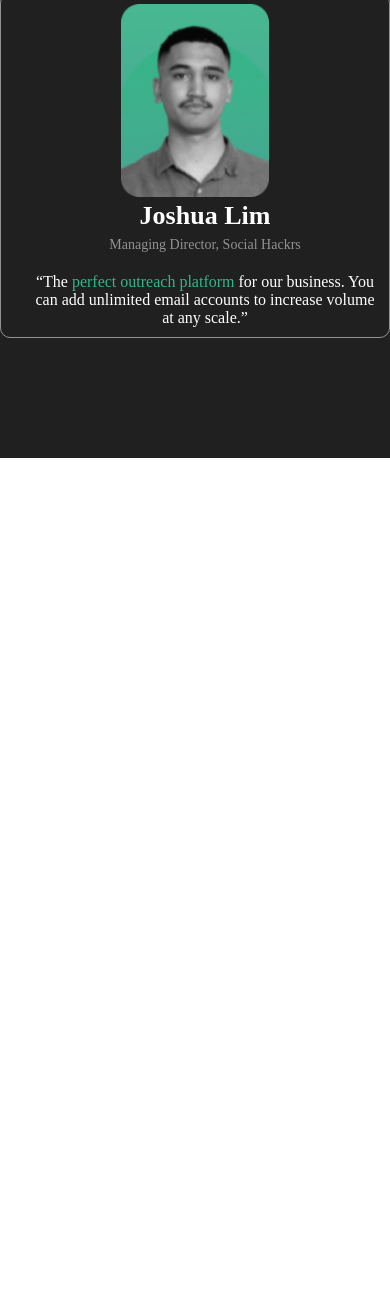
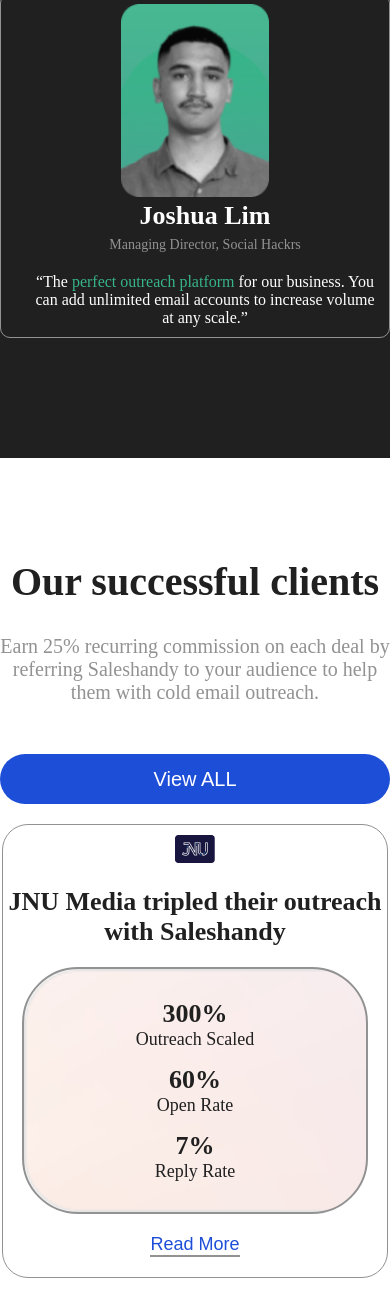
Before and after one commit to developer-meet/saleshandy, a plain HTML site: page index.html in a window 390 px wide. Shown: the part 2761-4077 px from the top of the page. Before the commit the page ends 3219 px from the top, so only its background shows below. Drawn offline with Linux system fonts and the light colour scheme.

Commit message:
Complete Section Six

```diff
--- a/CSS/style.css
+++ b/CSS/style.css
@@ -142,7 +142,7 @@ body {
     color: var(--sim-dark-gray);
 }
 
-.sim-perpul{
+.sim-perpul {
     color: #A855F7;
 }
 
@@ -479,7 +479,7 @@ body {
 
 }
 
-/* Forth Section */
+/* Fourth Section */
 
 .sec-4 {
     max-width: 1320px;
@@ -649,7 +649,7 @@ body {
 
 /* Fifth Section */
 
-.sec-5{
+.sec-5 {
     max-width: 1320px;
     height: auto;
     padding: 100px 40px;
@@ -657,17 +657,17 @@ body {
     margin: 100px auto 0;
 }
 
-.sec-5-text-container{
+.sec-5-text-container {
     width: 50%;
     height: 100%;
 }
 
-.sec-5-img-container{
+.sec-5-img-container {
     width: 50%;
     height: 100%;
 }
 
-.text-container-heading{
+.text-container-heading {
     margin-bottom: 20px;
 }
 
@@ -681,7 +681,7 @@ body {
     margin: 40px 0 0 0;
 }
 
-.sec-5-img-box-1{
+.sec-5-img-box-1 {
     width: 90%;
     height: auto;
     border: 1px solid var(--sim-gray);
@@ -690,73 +690,73 @@ body {
     margin: 0 auto 20px;
 }
 
-.box-1-img{
+.box-1-img {
     width: 20%;
     height: 100%;
 }
 
-.box-1-img img{
+.box-1-img img {
     width: 100%;
 }
 
-.box-1-img-content{
+.box-1-img-content {
     width: 80%;
     height: 100%;
     padding-left: 20px;
 }
 
-.box-1-img-name{
+.box-1-img-name {
     margin-bottom: 6px;
 }
 
-.box-1-para{
+.box-1-para {
     margin-top: 20px;
 }
 
-@media screen and (max-width:1100px){
-    .sec-5{
+@media screen and (max-width:1100px) {
+    .sec-5 {
         display: block;
         width: 100%;
         height: auto;
         padding: 100px 0;
     }
 
-    .sec-5-text-container{
+    .sec-5-text-container {
         width: 100%;
         text-align: center;
     }
 
-    .text-container-heading{
+    .text-container-heading {
         font-size: 40px;
     }
 
-    .sec-5-text-container button{
+    .sec-5-text-container button {
         width: 50%;
         margin: 20px auto 40px;
     }
 
-    .sec-5-img-container{
+    .sec-5-img-container {
         width: 100%;
         text-align: center;
     }
 
-    .sec-5-img-box-1{
+    .sec-5-img-box-1 {
         align-items: center;
     }
 
 }
 
 @media screen and (max-width:710px) {
-    .sec-5-img-box-1{
+    .sec-5-img-box-1 {
         display: block;
         width: 100%;
     }
 
-    .box-1-img{
+    .box-1-img {
         margin: auto;
     }
 
-    .box-1-img-content{
+    .box-1-img-content {
         width: 100%;
         text-align: center;
     }
@@ -764,11 +764,150 @@ body {
 
 
 @media screen and (max-width:400px) {
-    .sec-5-text-container button{
+    .sec-5-text-container button {
         width: 100%;
     }
 
-    .box-1-img{
+    .box-1-img {
         width: 40%;
     }
 }
+
+/* Sixth Section */
+
+.sec-6 {
+    max-width: 1320px;
+    height: auto;
+    padding: 100px 40px;
+    margin: auto;
+}
+
+.s6-clients-container {
+    width: 50%;
+    height: 100%;
+    padding-right: 100px;
+    background-color: #ffffff;
+}
+
+.clients-container-heading {
+    margin-bottom: 30px;
+}
+
+.sec-6 .s6-clients-container button {
+    display: block;
+    width: 150px;
+    height: 50px;
+    background-color: var(--sim-dark-blue);
+    border-radius: 50px;
+    border: none;
+    margin: 50px 0 0 0;
+}
+
+.s6-jnu-container {
+    width: 50%;
+    height: 100%;
+    background-color: #ffffff;
+    border: 1px solid var(--sim-gray);
+    border-radius: 26px;
+    padding: 40px;
+}
+
+.jnu-container-heading {
+    margin: 20px 0;
+}
+
+.jnu-container-box {
+    padding: 30px;
+    border-radius: 56px;
+    background-image: url(/Assets/images/Img\ 4.png);
+    background-size: cover;
+    border: 2px solid var(--sim-gray);
+}
+
+.jnu-container-item2 {
+    padding: 0 40px;
+    border-left: 2px solid var(--white);
+    border-right: 2px solid var(--white);
+}
+
+.jnu-container-button button {
+    margin: 20px 0;
+    border: none;
+    border-bottom: 2px solid var(--sim-gray);
+    background-color: var(--white);
+}
+
+@media screen and (max-width:1200px) {
+    .jnu-container-item2 {
+        padding: 0 25px;
+    }
+}
+
+@media screen and (max-width:1160px) {
+    .jnu-container-item2 {
+        padding: 0 15px;
+    }
+}
+
+@media screen and (max-width:1100px) {
+    .sec-6 {
+        display: block;
+        width: 100%;
+        padding: 100px 0;
+        margin: auto;
+    }
+
+    .clients-container-heading{
+        font-size: 40px;
+    }
+
+    .s6-clients-container{
+        width: 100%;
+        height: auto;
+        text-align: center;
+        padding: 0;
+    }
+
+    .sec-6 .s6-clients-container button{
+        width: 50%;
+        margin: 50px auto 20px;
+    }
+
+
+    .s6-jnu-container{
+        width: 99%;
+        height: auto;
+        padding: 0;
+        margin: auto;
+        text-align: center;
+    }
+
+    .jnu-container-img{
+        margin-top: 10px;
+    }
+
+    .jnu-container-box{
+        width: 90%;
+        margin: auto;
+    }
+
+    .jnu-container-item2 {
+       border: none;
+    }
+}
+
+@media screen and (max-width:450px) {
+    .sec-6 .s6-clients-container button{
+        width: 100%;
+    }
+
+    .jnu-container-box{
+        display: block;
+        width: 90%;
+        margin: auto;
+    }
+
+    .jnu-container-item2{
+        margin: 15px 0;
+    }
+}
--- a/index.html
+++ b/index.html
@@ -166,7 +166,8 @@
                 Used by 10,000 businesses to generate $15M in revenue
             </p>
             <p class="text-container-para sim-gray font-weight-400 font-size-20px">
-                Learn cold emailing in seven simple and concise chapters. Grasp the basics and start generating leads quickly. Let's get started!
+                Learn cold emailing in seven simple and concise chapters. Grasp the basics and start generating leads
+                quickly. Let's get started!
             </p>
             <button class="font-size-20px text-align-center white-color">View ALL</button>
         </div>
@@ -180,7 +181,8 @@
                 <div class="box-1-img-content">
                     <p class="box-1-img-name font-size-26px font-weight-600 white-color">Joshua Lim</p>
                     <p class="font-size-14px sim-gray">Managing Director, Social Hackrs</p>
-                    <p class="box-1-para white-color">"A must-have in your <span class="sim-perpul">outreach arsenal.</span> It has everything that you're looking for your business growth."</p>
+                    <p class="box-1-para white-color">"A must-have in your <span class="sim-perpul">outreach
+                            arsenal.</span> It has everything that you're looking for your business growth."</p>
                 </div>
             </div>
             <div class="sec-5-img-box-1 d-flex">
@@ -190,8 +192,43 @@
                 <div class="box-1-img-content">
                     <p class="box-1-img-name font-size-26px font-weight-600 white-color">Joshua Lim</p>
                     <p class="font-size-14px sim-gray">Managing Director, Social Hackrs</p>
-                    <p class="box-1-para white-color">“The <span class="sim-green">perfect outreach platform</span> for our business. You can add unlimited email accounts to increase volume at any scale.”</p>
+                    <p class="box-1-para white-color">“The <span class="sim-green">perfect outreach platform</span> for
+                        our business. You can add unlimited email accounts to increase volume at any scale.”</p>
                 </div>
+            </div>
+        </div>
+    </div>
+
+    <div class="sec-6 d-flex">
+        <div class="s6-clients-container">
+            <p class="clients-container-heading font-size-56px font-weight-600 primary-color">Our successful clients</p>
+            <p class="clients-container-para font-size-20px font-weight-400 sim-gray">Earn 25% recurring commission on
+                each deal by referring Saleshandy to your audience to help them with cold email outreach.</p>
+            <button class="font-size-20px text-align-center white-color">View ALL</button>
+        </div>
+        <div class="s6-jnu-container">
+            <div class="jnu-container-img">
+                <img src="/Assets/images/JNU Logo.png" alt="">
+            </div>
+            <div class="jnu-container-heading font-weight-600 font-size-26px primary-color">
+                JNU Media tripled their outreach with Saleshandy
+            </div>
+            <div class="jnu-container-box d-flex align-items-center jus-con-space-between">
+                <div class="jnu-container-item1">
+                    <p class="font-size-26px font-weight-700 primary-color">300%</p>
+                    <p class="font-size-18px font-weight-400 primary-color">Outreach Scaled</p>
+                </div>
+                <div class="jnu-container-item2">
+                    <p class="font-size-26px font-weight-700 primary-color">60%</p>
+                    <p class="font-size-18px font-weight-400 primary-color">Open Rate</p>
+                </div>
+                <div class="jnu-container-item3">
+                    <p class="font-size-26px font-weight-700 primary-color">7%</p>
+                    <p class="font-size-18px font-weight-400 primary-color">Reply Rate</p>
+                </div>
+            </div>
+            <div class="jnu-container-button">
+                <button class="font-size-18px sim-dark-blue">Read More</button>
             </div>
         </div>
     </div>
```
